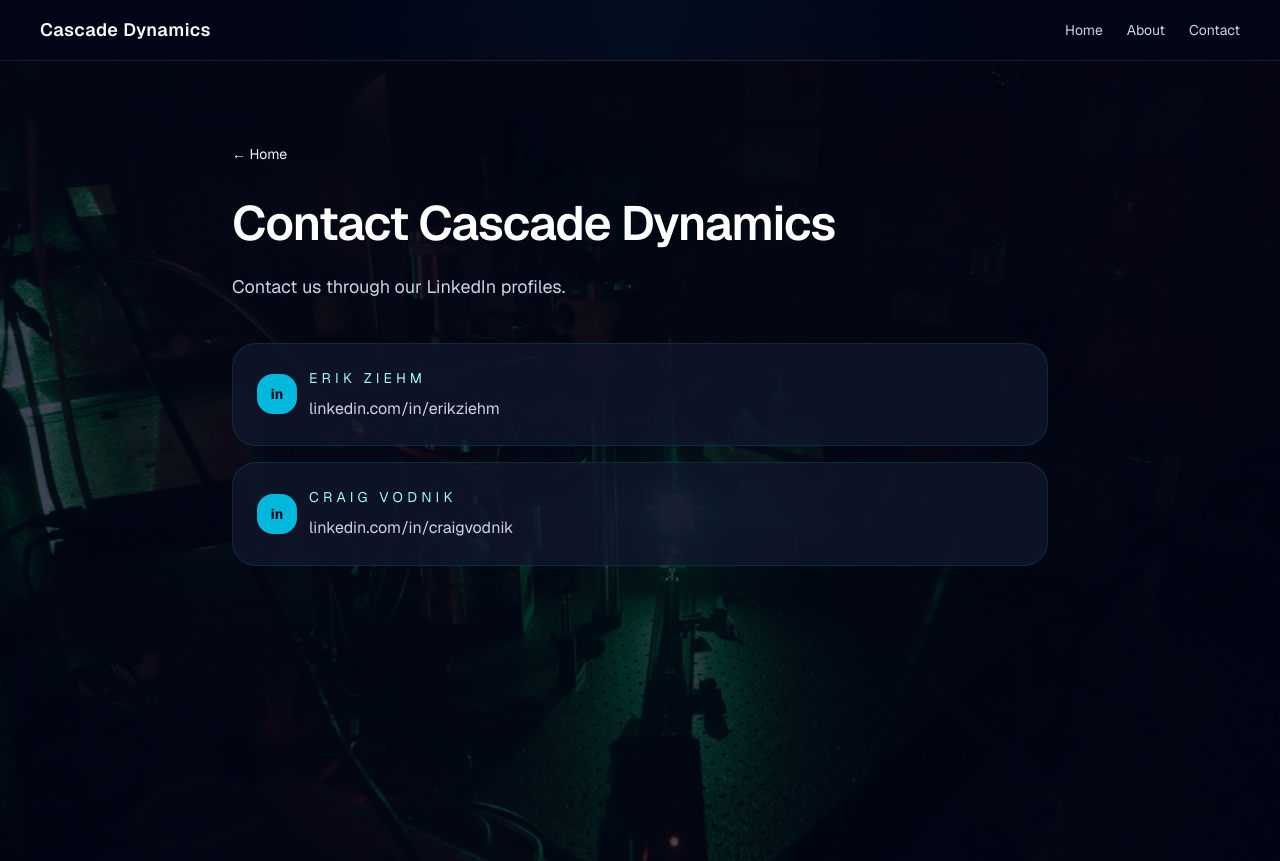
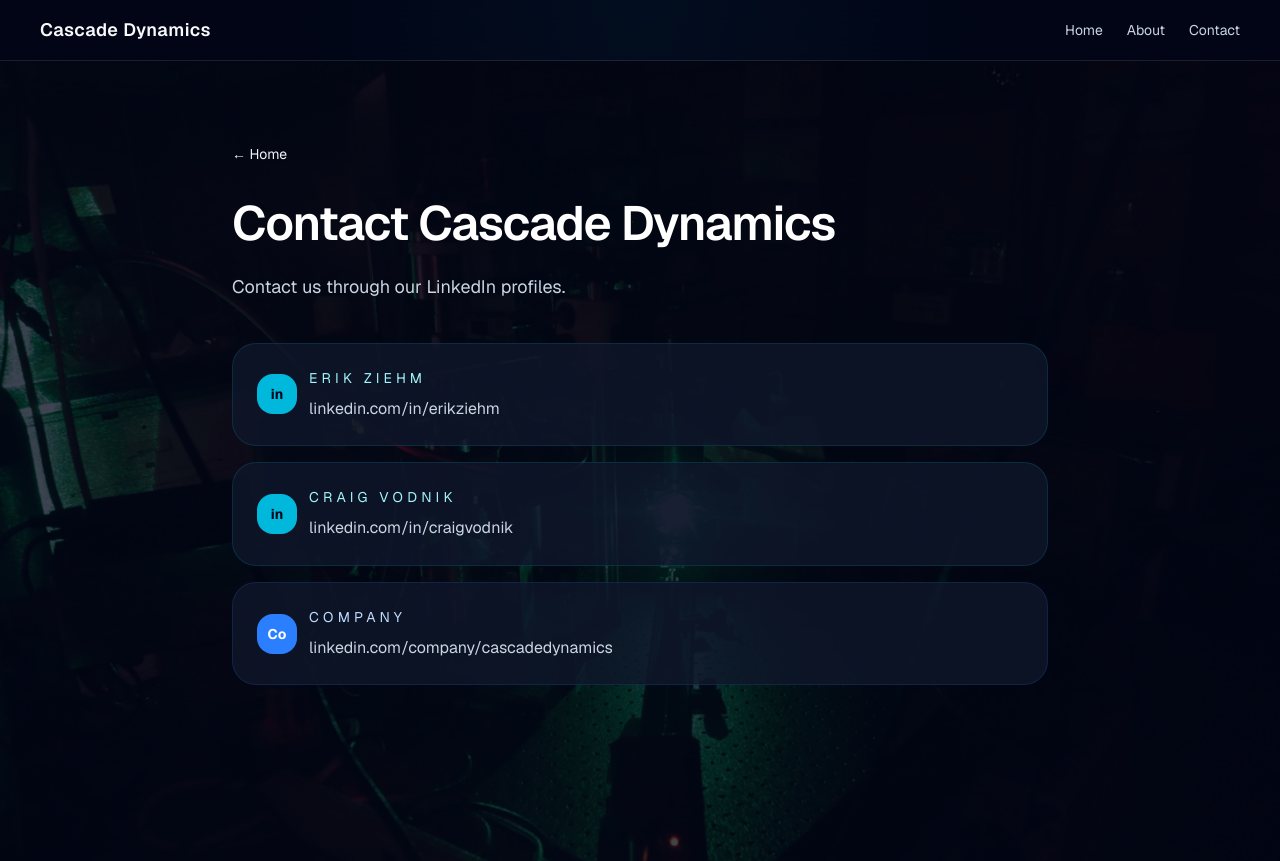
Before and after one commit to cvsolfari/cascade, a Next.js app: page /contact in a window 1280 px wide. Built offline with nearby package versions, Linux system fonts and the light colour scheme.

Commit message:
add company LinkedIn

```diff
--- a/app/contact/page.tsx
+++ b/app/contact/page.tsx
@@ -59,6 +59,24 @@ export default function ContactPage() {
               </div>
             </div>
           </a>
+          <a
+            href="https://www.linkedin.com/company/cascadedynamics"
+            target="_blank"
+            rel="noreferrer"
+            className="group block rounded-3xl border border-blue-500/15 bg-slate-900/80 p-6 transition hover:border-blue-400/40 hover:bg-slate-900/95"
+          >
+            <div className="flex items-center gap-3">
+              <span className="inline-flex h-10 w-10 items-center justify-center rounded-2xl bg-blue-500 text-sm font-bold text-white">
+                Co
+              </span>
+              <div>
+                <p className="text-sm uppercase tracking-[0.3em] text-blue-200">Company</p>
+                <p className="mt-2 text-slate-300 transition group-hover:text-white">
+                  linkedin.com/company/cascadedynamics
+                </p>
+              </div>
+            </div>
+          </a>
         </div>
       </div>
     </main>
```
